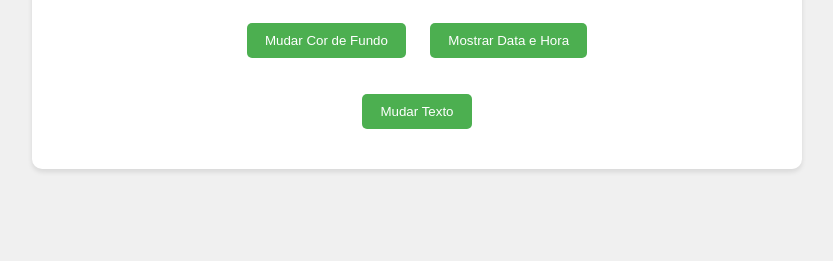
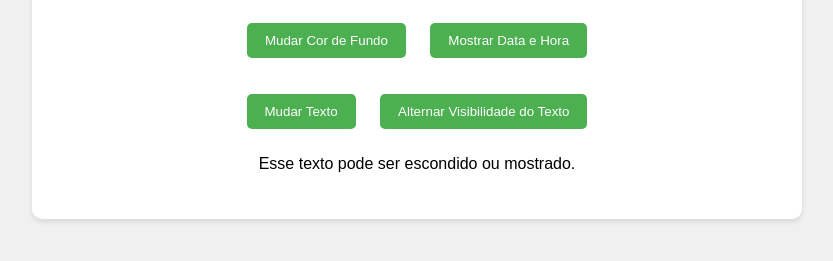
Before and after one commit to renansenamtb/atividade-branchs, a plain HTML site: page index.html in a window 1280 px wide. Shown: the part 179-440 px from the top of the page, without its empty margins (223-1056 px from the left). Drawn offline with Linux system fonts and the light colour scheme.

Commit message:
alternar simples.

```diff
--- a/index.html
+++ b/index.html
@@ -14,6 +14,8 @@
         <button onclick="mostrarDataHora()">Mostrar Data e Hora</button>
 <p id="data-hora"></p>
 <button onclick="mudarTexto()">Mudar Texto</button>
+<button onclick="alternarVisibilidade()">Alternar Visibilidade do Texto</button>
+<p id="texto-toggle">Esse texto pode ser escondido ou mostrado.</p>
 
 
 
```
